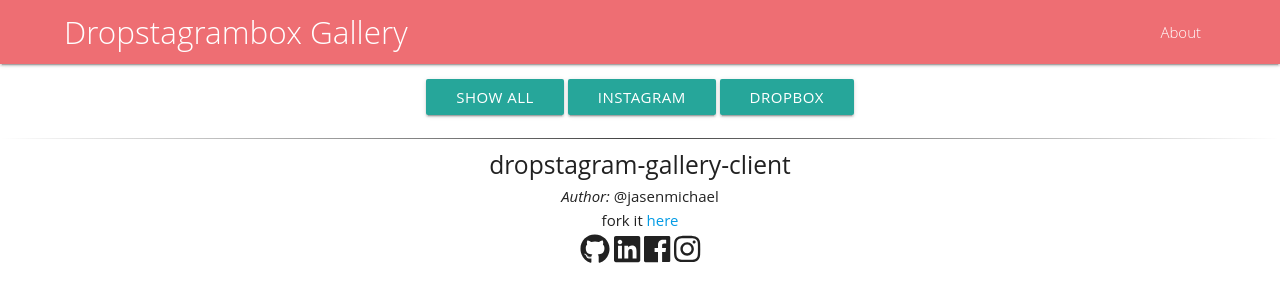
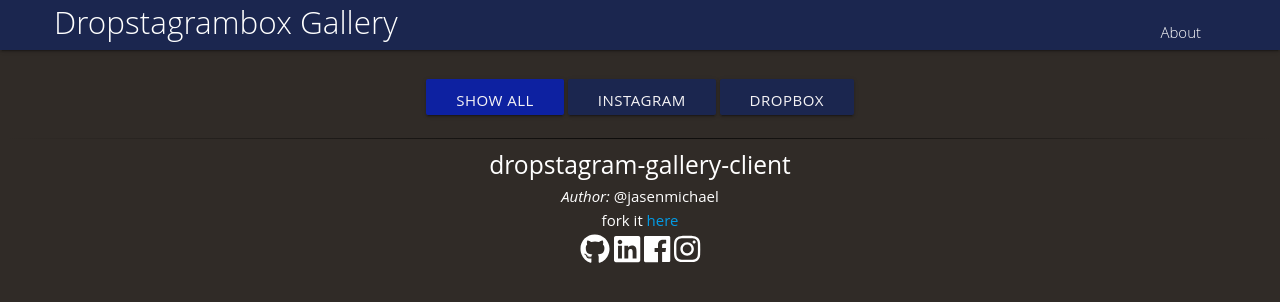
Before and after one commit to jasenmichael/dropstagram-gallery-client, a plain HTML site: page index.html in a window 1280 px wide. Drawn offline with nearby package versions, Linux system fonts and the light colour scheme; no server answers.

Commit message:
more custom css

```diff
--- a/assets/main.css
+++ b/assets/main.css
@@ -1,9 +1,43 @@
+html {
+  font-family: GillSans, Calibri, Trebuchet, sans-serif;
+}
+
+body {
+  background-color: #302b27;
+}
+
+nav {
+  background-color: #1b264f;
+  height: 2em;
+}
+
+.brand-logo {
+  vertical-align: middle;
+  margin: -10px;
+  padding: -20px;
+}
+
 .container {
   min-width: 90vw;
 }
 
 #filter {
   padding: 1em;
+}
+
+.btn {
+  padding-top: .2em;
+  margin: 0em;
+  color: #f5f3f5;
+  background-color: #1b264f;
+}
+
+.btn.active {
+  background-color: #0d21a1;
+}
+
+.btn:hover {
+  background-color: #576ca8
 }
 
 #gallery {
@@ -25,6 +59,7 @@ hr {
 
 footer {
   padding-bottom: 3em;
+  color: white;
 }
 
 .dw {
```
